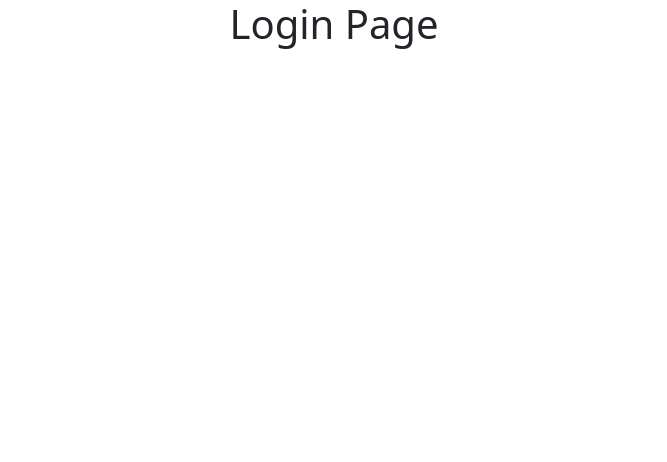
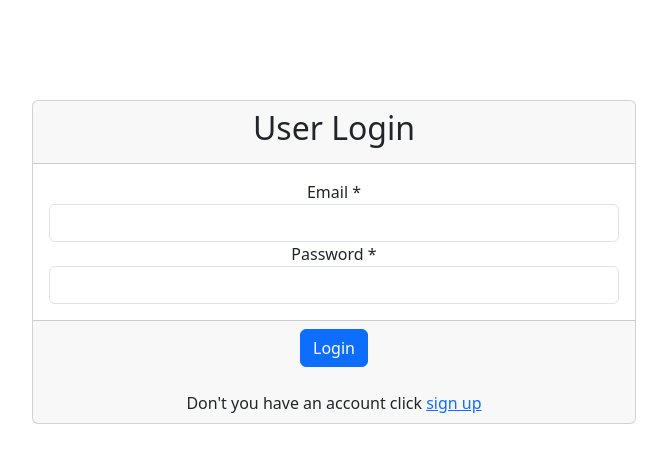
Before and after one commit to PasinduShavinda/Y4S2_EAD_PROJECT_TTRS_WEB, a React (Create React App) app in the folder web-app/: page /login in a window 1280 px wide. Shown: the top 462 px of the page, without its empty margins (306-973 px from the left). Built offline with nearby package versions, Linux system fonts and the light colour scheme.

Commit message:
IT20140298 - Role Based Login Frontend Designed & Developed

```diff
--- a/web-app/package.json
+++ b/web-app/package.json
@@ -11,9 +11,9 @@
     "react-dom": "^18.2.0",
     "react-router-dom": "^6.16.0",
     "react-scripts": "5.0.1",
-    "react-toastify": "^9.1.3",
+    "sweetalert": "^2.1.2",
     "web-vitals": "^2.1.4",
-    "sweetalert": "^2.1.2"
+    "react-toastify": "^9.1.1"
   },
   "scripts": {
     "start": "react-scripts start",
--- a/web-app/src/App.js
+++ b/web-app/src/App.js
@@ -3,6 +3,10 @@ import { BrowserRouter, Route, Routes } from 'react-router-dom';
 import Home from './components/UserManagement/Home';
 import Login from './components/UserManagement/Login/Login';
 import Register from './components/UserManagement/Registration/Register';
+import TMHome from './components/UserManagement/TravellerManagement/TMHome';
+import TMCreateProfile from './components/UserManagement/TravellerManagement/TMCreateProfile';
+import TMViewProfiles from './components/UserManagement/TravellerManagement/TMViewProfiles';
+import TMActiveDetactiveProfiles from './components/UserManagement/TravellerManagement/TMActiveDeactiveProfile';
 
 
 function App() {
@@ -10,10 +14,23 @@ function App() {
     <div className="App">
       <BrowserRouter>
       <Routes>
+
         <Route path='/' element={<Home/>}></Route>
+
+        {/* Login Registration Routes */}
         <Route path='/login' element={<Login/>}></Route>
         <Route path='/register' element={<Register/>}></Route>
-        {/* <Route path='/customer' element={<Customer/>}></Route> */}
+
+        {/* Traveller Management Routes - Common */}
+        <Route path='/TMHome' element={<TMHome/>}></Route>
+
+        {/* Traveller Management Routes - Travel Agent */}
+        <Route path='/TMCreateProfile' element={<TMCreateProfile/>}></Route>
+        <Route path='/TMViewProfiles' element={<TMViewProfiles/>}></Route>
+
+        {/* Traveller Management Routes - Back Officer */}
+        <Route path='/TMactiveDeactiveProfiles' element={<TMActiveDetactiveProfiles/>}></Route>
+
       </Routes>
       </BrowserRouter>
 
--- a/web-app/src/components/UserManagement/Login/Login.js
+++ b/web-app/src/components/UserManagement/Login/Login.js
@@ -1,9 +1,94 @@
+import { useEffect, useState } from "react";
+import { Link, useNavigate } from "react-router-dom";
+import swal from 'sweetalert';
 
 const Login = () => {
+    const [email, setEmail] = useState('');
+    const [password, setPassword] = useState('');
 
+    const usenavigate = useNavigate();
+
+    useEffect(() => {
+        sessionStorage.clear();
+    }, []);
+
+    const ProceedLogin = (e) => {
+        e.preventDefault();
+        if (validate()) {
+          let loginObject = {
+            "email": email,
+            "password": password
+          };
+          fetch("https://localhost:7084/api/v1/authenticate/login", {
+            method: 'POST',
+            headers: { 'content-type': 'application/json' },
+            body: JSON.stringify(loginObject)
+          }).then((res) => {
+            return res.json();
+          }).then((resp) => {
+            console.log(resp)
+            if (Object.keys(resp).length === 0) {
+              swal("Login Failed!", "Invalid Credentials ❌ 🚫 ", "error");
+            } else {
+              swal("Successful!", "Login Successful ✅ 👏", "success");
+              sessionStorage.setItem('email', resp.email);
+              sessionStorage.setItem('role', resp.role);
+              sessionStorage.setItem('accessToken', resp.accessToken);
+
+              // Check the user's role and navigate accordingly
+              if (resp.role === 'TRAVEL_AGENT') {
+                usenavigate('/TMHome');
+              } else if (resp.role === 'BACK_OFFICER') {
+                usenavigate('/TMactiveDeactiveProfiles');
+              } else {
+                // Handle other roles or navigate to a default route
+                usenavigate('/');
+              }
+            }
+          }).catch((err) => {
+            console.log(err);
+          });
+        }
+      }
+
+    const validate = () => {
+        let result = true;
+        if (email === '' || email === null) {
+            result = false;
+            swal("Login Failed!", "Email cannot be empty ❗️❗️ ", "error");
+        }
+        if (password === '' || password === null) {
+            result = false;
+            swal("Login Failed!", "Password cannot be empty ❗️❗️ ", "error");
+        }
+        return result;
+    }
     return (
-        <div>
-            <h1>Login Page</h1>
+        <div className="row">
+            <div className="offset-lg-3 col-lg-6" style={{ marginTop: '100px' }}>
+                <form onSubmit={ProceedLogin} className="container">
+                    <div className="card">
+                        <div className="card-header">
+                            <h2>User Login</h2>
+                        </div>
+                        <div className="card-body">
+                            <div className="form-group">
+                                <label>Email <span className="errmsg">*</span></label>
+                                <input value={email} onChange={e => setEmail(e.target.value)} className="form-control"></input>
+                            </div>
+                            <div className="form-group">
+                                <label>Password <span className="errmsg">*</span></label>
+                                <input type="password" value={password} onChange={e => setPassword(e.target.value)} className="form-control"></input>
+                            </div>
+                        </div>
+                        <div className="card-footer">
+                            <button type="submit" className="btn btn-primary">Login</button>
+                            <br></br><br></br>
+                            <h7>Don't you have an account click </h7><a href="/register">sign up</a>
+                        </div>
+                    </div>
+                </form>
+            </div>
         </div>
     );
 }
--- a/web-app/src/components/UserManagement/Registration/Register.js
+++ b/web-app/src/components/UserManagement/Registration/Register.js
@@ -156,11 +156,9 @@ const Register = () => {
                             <div className="card-footer text-center">
                                 <button type="submit" className="btn btn-primary">
                                     Register
-                                </button>{" "}
-                                |
-                                <Link to={"/login"} className="btn btn-danger">
-                                    Close
-                                </Link>
+                                </button>
+                                <br></br><br></br>
+                                <h7>Already have an account click </h7><a href="/login">login</a>
                             </div>
                         </div>
                     </form>
--- /dev/null
+++ b/web-app/src/components/UserManagement/TravellerManagement/TMActiveDeactiveProfile.js
@@ -0,0 +1,15 @@
+const TMActiveDetactiveProfiles = () => {
+
+    return (
+        <div>
+            <h1>Active Deactive Profiles</h1>
+            {/* <br></br>
+            <a href="/register">REGISTER</a>
+            <br></br>
+            <br></br>
+            <a href="/login">LOGIN</a> */}
+        </div>
+    );
+}
+
+export default TMActiveDetactiveProfiles;
--- /dev/null
+++ b/web-app/src/components/UserManagement/TravellerManagement/TMCreateProfile.js
@@ -0,0 +1,15 @@
+const TMCreateProfile = () => {
+
+    return (
+        <div>
+            <h1>Create Traveller Profile</h1>
+            {/* <br></br>
+            <a href="/register">REGISTER</a>
+            <br></br>
+            <br></br>
+            <a href="/login">LOGIN</a> */}
+        </div>
+    );
+}
+
+export default TMCreateProfile;
--- /dev/null
+++ b/web-app/src/components/UserManagement/TravellerManagement/TMHome.js
@@ -0,0 +1,18 @@
+const TMHome = () => {
+
+    return (
+        <div>
+            <h1>Travel Management Home</h1>
+            <br></br>
+            <a href="/TMCreateProfile">CREATE PROFILE</a>
+            <br></br>
+            <br></br>
+            <a href="/TMViewProfiles">VIEW PROFILE</a>
+            <br></br>
+            <br></br>
+            {/* <a href="/TMactiveDeactiveProfiles">Activate Deactivate Profile</a> */}
+        </div>
+    );
+}
+
+export default TMHome;
--- /dev/null
+++ b/web-app/src/components/UserManagement/TravellerManagement/TMViewProfiles.js
@@ -0,0 +1,15 @@
+const TMViewProfiles = () => {
+
+    return (
+        <div>
+            <h1>View Profiles</h1>
+            {/* <br></br>
+            <a href="/register">REGISTER</a>
+            <br></br>
+            <br></br>
+            <a href="/login">LOGIN</a> */}
+        </div>
+    );
+}
+
+export default TMViewProfiles;
```
Also changed, not shown: web-app/src/components/UserManagement/TravellerManagement/TMUpdateProfile.js (added, +15 -0 lines), 1 other file (tests, documents, lock files or other folders).
